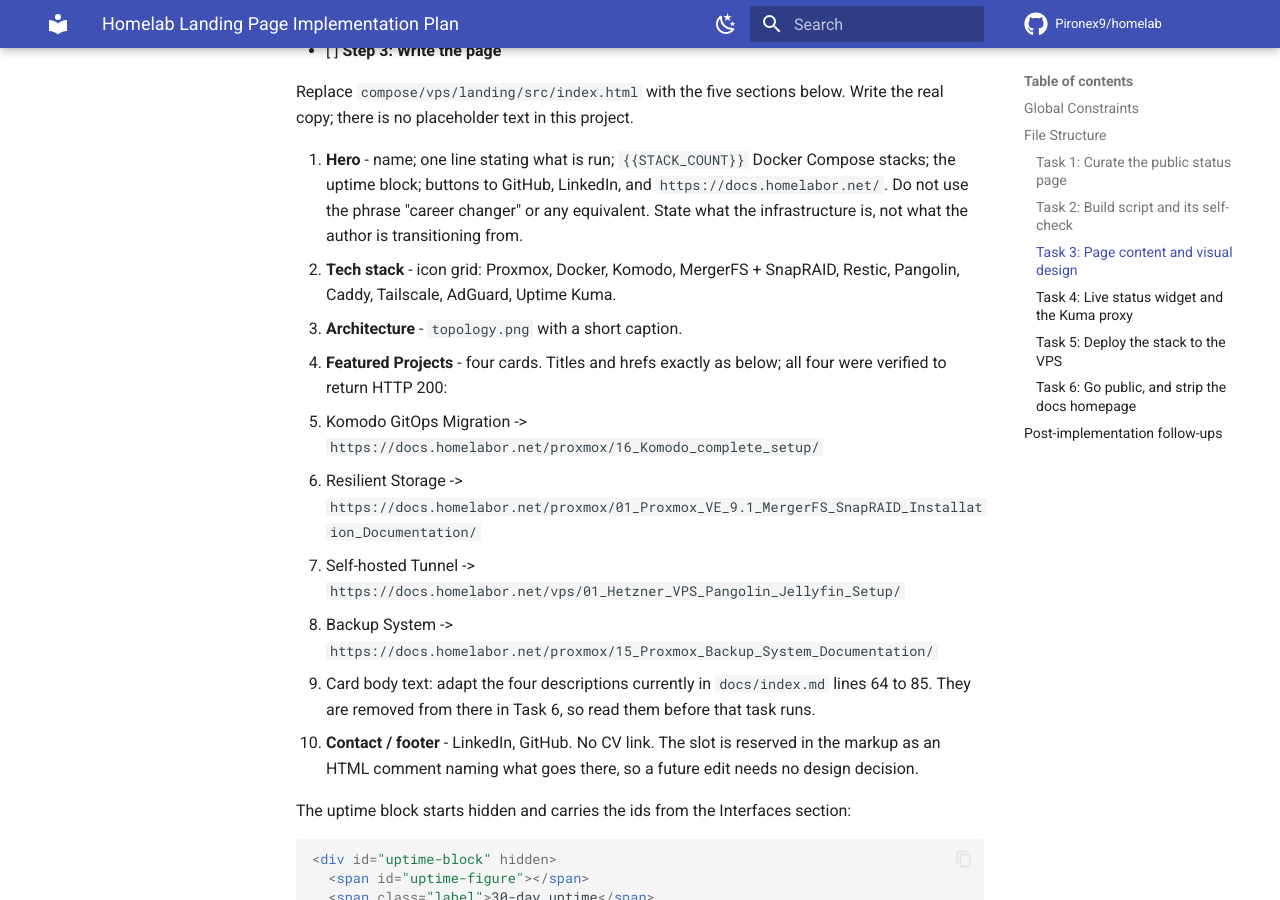
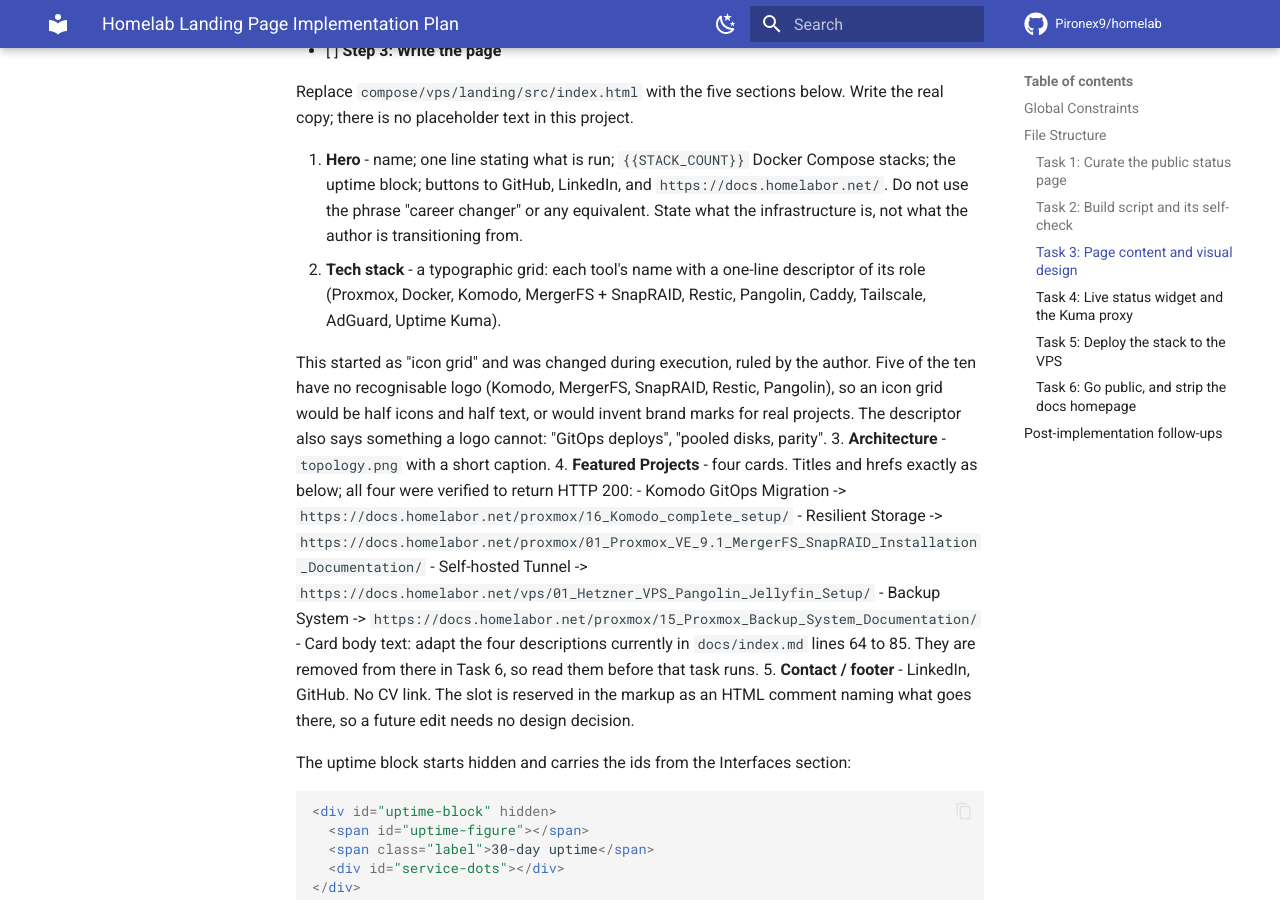
Before and after one commit to Pironex9/homelab, an MkDocs documentation site: the page built from docs/superpowers/plans/2026-07-27-homelab-landing-page.md, in a window 1280 px wide and 900 px high, scrolled down 10671 px. Built offline with MkDocs 1.6.1 and Material for MkDocs 9.7.7, drawn with Linux system fonts in a browser that asks for light colours; comment, search, counter and statistics services are not loaded.

Commit message:
docs(plan): record the tech stack adjudication
The plan specified an icon grid; the author ruled for a typographic grid
during execution. Five of the ten tools have no recognisable logo, so an
icon grid would be half icons and half text, or would invent brand marks
for real projects.

```diff
--- a/docs/superpowers/plans/2026-07-27-homelab-landing-page.md
+++ b/docs/superpowers/plans/2026-07-27-homelab-landing-page.md
@@ -401,7 +401,9 @@
 Replace `compose/vps/landing/src/index.html` with the five sections below. Write the real copy; there is no placeholder text in this project.
 
 1. **Hero** - name; one line stating what is run; `{{STACK_COUNT}}` Docker Compose stacks; the uptime block; buttons to GitHub, LinkedIn, and `https://docs.homelabor.net/`. Do not use the phrase "career changer" or any equivalent. State what the infrastructure is, not what the author is transitioning from.
-2. **Tech stack** - icon grid: Proxmox, Docker, Komodo, MergerFS + SnapRAID, Restic, Pangolin, Caddy, Tailscale, AdGuard, Uptime Kuma.
+2. **Tech stack** - a typographic grid: each tool's name with a one-line descriptor of its role (Proxmox, Docker, Komodo, MergerFS + SnapRAID, Restic, Pangolin, Caddy, Tailscale, AdGuard, Uptime Kuma).
+
+   This started as "icon grid" and was changed during execution, ruled by the author. Five of the ten have no recognisable logo (Komodo, MergerFS, SnapRAID, Restic, Pangolin), so an icon grid would be half icons and half text, or would invent brand marks for real projects. The descriptor also says something a logo cannot: "GitOps deploys", "pooled disks, parity".
 3. **Architecture** - `topology.png` with a short caption.
 4. **Featured Projects** - four cards. Titles and hrefs exactly as below; all four were verified to return HTTP 200:
    - Komodo GitOps Migration -> `https://docs.homelabor.net/proxmox/16_Komodo_complete_setup/`
```
